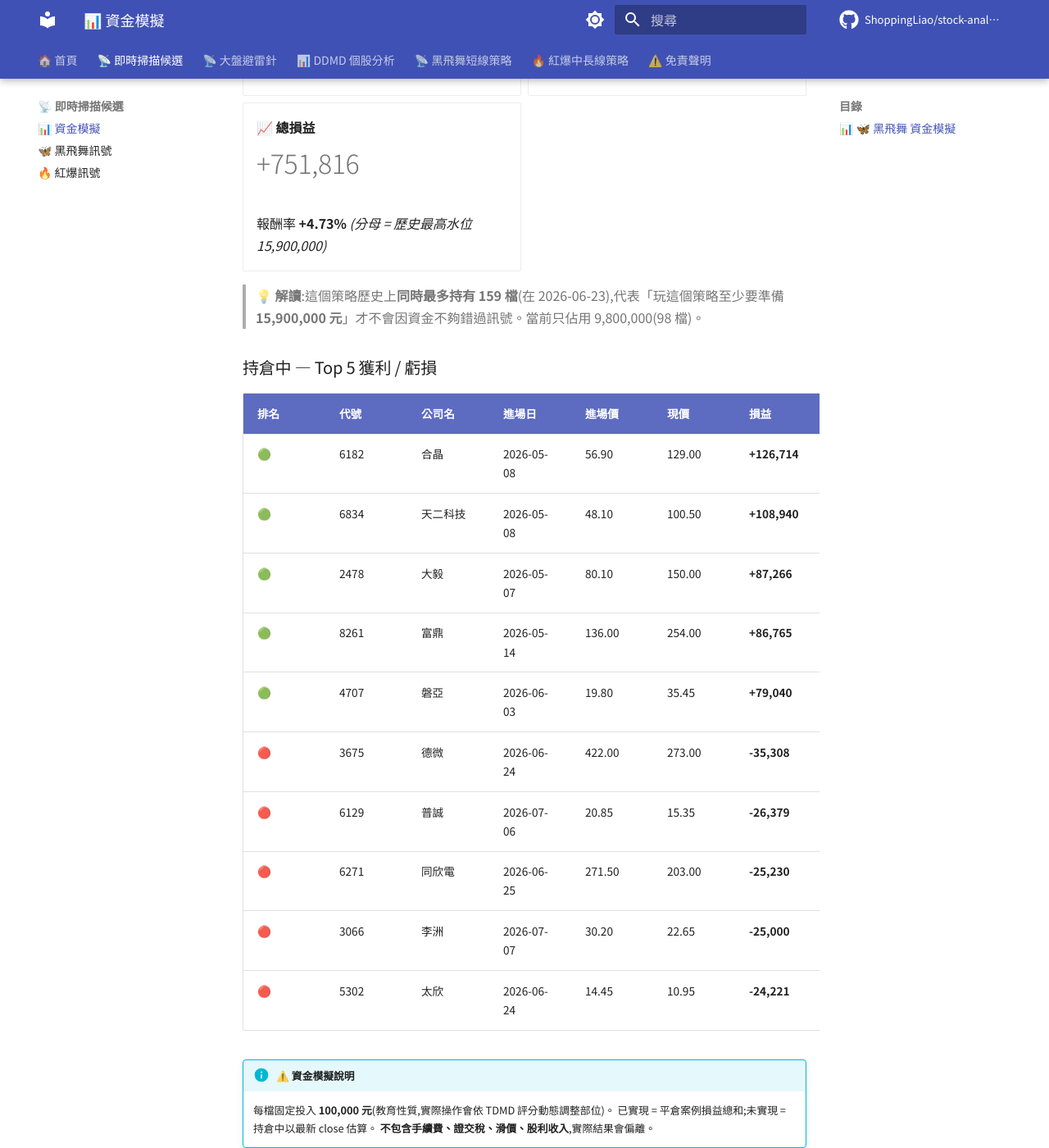
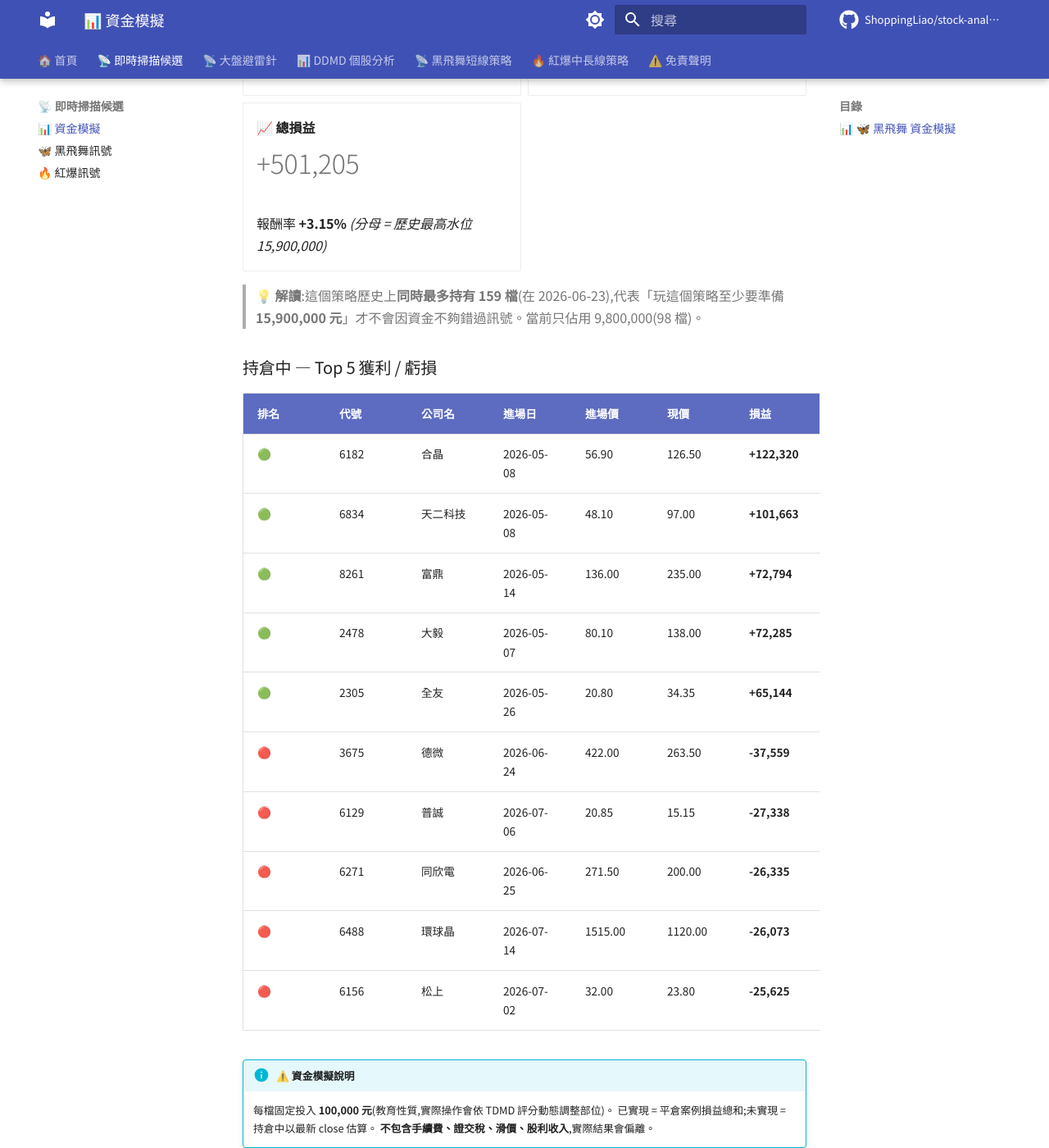
Before and after one commit to ShoppingLiao/stock-analysis-public, an MkDocs documentation site: the page built from docs/signals_capital.md, in a window 1280 px wide and 1400 px high, scrolled down 2478 px. Shown: the whole window at 82% size. Built offline with MkDocs 1.6.1 and Material for MkDocs 9.7.7, drawn with Linux system fonts in a browser that asks for light colours; comment, search, counter and statistics services are not loaded; some of the changed text lies outside the part shown.

Commit message:
docs(signals): update BB + RB + capital (2026-07-23)

```diff
--- a/docs/signals_capital.md
+++ b/docs/signals_capital.md
@@ -35,15 +35,15 @@
 
 -   **🟡 未實現損益**
 
-    # +1,277
+    # -3,721
 
     持倉 4 檔(現價 vs 進場價)
 
 -   **📈 總損益**
 
-    # +525,615
+    # +520,617
 
-    報酬率 **+7.62%** _(分母 = 歷史最高水位 6,900,000)_
+    報酬率 **+7.55%** _(分母 = 歷史最高水位 6,900,000)_
 
 </div>
 
@@ -53,14 +53,14 @@
 
 | 排名 | 代號 | 公司名 | 進場日 | 進場價 | 現價 | 損益 | 損益% |
 |------|------|--------|--------|--------|------|------|-------|
-| 🟢 | 2834 | 臺企銀 | 2026-06-16 | 17.45 | 18.10 | **+3,725** | **+3.72%** |
-| 🟢 | 4939 | 亞電 | 2026-07-23 | 69.70 | 70.90 | **+1,722** | **+1.72%** |
-| 🟢 | 2897 | 王道銀行 | 2026-06-22 | 10.60 | 10.50 | **-943** | **-0.94%** |
-| 🟢 | 3479 | 安勤 | 2026-07-23 | 155.00 | 150.00 | **-3,226** | **-3.23%** |
-| 🔴 | 3479 | 安勤 | 2026-07-23 | 155.00 | 150.00 | **-3,226** | **-3.23%** |
-| 🔴 | 2897 | 王道銀行 | 2026-06-22 | 10.60 | 10.50 | **-943** | **-0.94%** |
-| 🔴 | 4939 | 亞電 | 2026-07-23 | 69.70 | 70.90 | **+1,722** | **+1.72%** |
-| 🔴 | 2834 | 臺企銀 | 2026-06-16 | 17.45 | 18.10 | **+3,725** | **+3.72%** |
+| 🟢 | 2834 | 臺企銀 | 2026-06-16 | 17.45 | 17.90 | **+2,579** | **+2.58%** |
+| 🟢 | 4939 | 亞電 | 2026-07-23 | 69.70 | 69.60 | **-143** | **-0.14%** |
+| 🟢 | 3479 | 安勤 | 2026-07-23 | 155.00 | 153.50 | **-968** | **-0.97%** |
+| 🟢 | 2897 | 王道銀行 | 2026-06-22 | 10.60 | 10.05 | **-5,189** | **-5.19%** |
+| 🔴 | 2897 | 王道銀行 | 2026-06-22 | 10.60 | 10.05 | **-5,189** | **-5.19%** |
+| 🔴 | 3479 | 安勤 | 2026-07-23 | 155.00 | 153.50 | **-968** | **-0.97%** |
+| 🔴 | 4939 | 亞電 | 2026-07-23 | 69.70 | 69.60 | **-143** | **-0.14%** |
+| 🔴 | 2834 | 臺企銀 | 2026-06-16 | 17.45 | 17.90 | **+2,579** | **+2.58%** |
 
 !!! info "⚠️ 資金模擬說明"
     每檔固定投入 **100,000 元**(教育性質,實際操作會依 TDMD 評分動態調整部位)。
@@ -95,15 +95,15 @@
 
 -   **🟡 未實現損益**
 
-    # +1,145,293
+    # +894,682
 
     持倉 98 檔(現價 vs 進場價)
 
 -   **📈 總損益**
 
-    # +751,816
+    # +501,205
 
-    報酬率 **+4.73%** _(分母 = 歷史最高水位 15,900,000)_
+    報酬率 **+3.15%** _(分母 = 歷史最高水位 15,900,000)_
 
 </div>
 
@@ -113,16 +113,16 @@
 
 | 排名 | 代號 | 公司名 | 進場日 | 進場價 | 現價 | 損益 | 損益% |
 |------|------|--------|--------|--------|------|------|-------|
-| 🟢 | 6182 | 合晶 | 2026-05-08 | 56.90 | 129.00 | **+126,714** | **+126.71%** |
-| 🟢 | 6834 | 天二科技 | 2026-05-08 | 48.10 | 100.50 | **+108,940** | **+108.94%** |
-| 🟢 | 2478 | 大毅 | 2026-05-07 | 80.10 | 150.00 | **+87,266** | **+87.27%** |
-| 🟢 | 8261 | 富鼎 | 2026-05-14 | 136.00 | 254.00 | **+86,765** | **+86.76%** |
-| 🟢 | 4707 | 磐亞 | 2026-06-03 | 19.80 | 35.45 | **+79,040** | **+79.04%** |
-| 🔴 | 3675 | 德微 | 2026-06-24 | 422.00 | 273.00 | **-35,308** | **-35.31%** |
-| 🔴 | 6129 | 普誠 | 2026-07-06 | 20.85 | 15.35 | **-26,379** | **-26.38%** |
-| 🔴 | 6271 | 同欣電 | 2026-06-25 | 271.50 | 203.00 | **-25,230** | **-25.23%** |
-| 🔴 | 3066 | 李洲 | 2026-07-07 | 30.20 | 22.65 | **-25,000** | **-25.00%** |
-| 🔴 | 5302 | 太欣 | 2026-06-24 | 14.45 | 10.95 | **-24,221** | **-24.22%** |
+| 🟢 | 6182 | 合晶 | 2026-05-08 | 56.90 | 126.50 | **+122,320** | **+122.32%** |
+| 🟢 | 6834 | 天二科技 | 2026-05-08 | 48.10 | 97.00 | **+101,663** | **+101.66%** |
+| 🟢 | 8261 | 富鼎 | 2026-05-14 | 136.00 | 235.00 | **+72,794** | **+72.79%** |
+| 🟢 | 2478 | 大毅 | 2026-05-07 | 80.10 | 138.00 | **+72,285** | **+72.28%** |
+| 🟢 | 2305 | 全友 | 2026-05-26 | 20.80 | 34.35 | **+65,144** | **+65.14%** |
+| 🔴 | 3675 | 德微 | 2026-06-24 | 422.00 | 263.50 | **-37,559** | **-37.56%** |
+| 🔴 | 6129 | 普誠 | 2026-07-06 | 20.85 | 15.15 | **-27,338** | **-27.34%** |
+| 🔴 | 6271 | 同欣電 | 2026-06-25 | 271.50 | 200.00 | **-26,335** | **-26.34%** |
+| 🔴 | 6488 | 環球晶 | 2026-07-14 | 1515.00 | 1120.00 | **-26,073** | **-26.07%** |
+| 🔴 | 6156 | 松上 | 2026-07-02 | 32.00 | 23.80 | **-25,625** | **-25.63%** |
 
 !!! info "⚠️ 資金模擬說明"
     每檔固定投入 **100,000 元**(教育性質,實際操作會依 TDMD 評分動態調整部位)。
@@ -155,15 +155,15 @@
 
 -   **🟡 未實現損益**
 
-    # +1,146,570
+    # +890,961
 
-    BB +1,277 + RB +1,145,293
+    BB -3,721 + RB +894,682
 
 -   **📈 總損益**
 
-    # +1,277,432
+    # +1,021,822
 
-    報酬率 **+5.60%** _(分母 = 兩策略歷史最高水位)_
+    報酬率 **+4.48%** _(分母 = 兩策略歷史最高水位)_
 
 </div>
 
```
Also changed, not shown: docs/signals_black_butterfly.md (+5 -3 lines), docs/signals_red_burst.md (+5 -1 lines).
